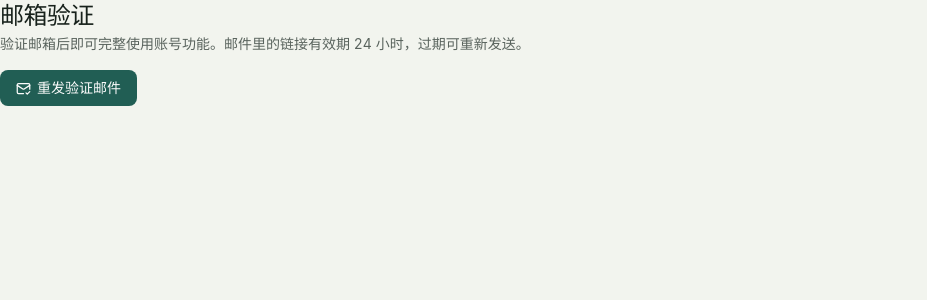
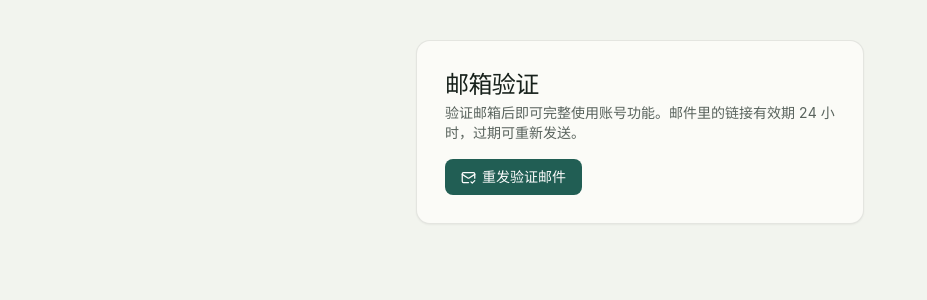
Before and after one commit to sakura-del/Multi-agent-collaborative-automation-task-assistant, a Vue app in the folder frontend/: page /verify-email in a window 1280 px wide. Shown: the top 300 px of the page, without its empty margins (0-927 px from the left). Built offline with nearby package versions, Linux system fonts and the light colour scheme.

Commit message:
fix(ui): center public account lifecycle cards

```diff
--- a/frontend/src/views/PasswordResetView.vue
+++ b/frontend/src/views/PasswordResetView.vue
@@ -71,7 +71,7 @@ async function handleConfirm() {
 </script>
 
 <template>
-  <section class="max-w-xl">
+  <section class="mx-auto mt-10 w-full max-w-md rounded-xl border border-border bg-card p-5 shadow-xs sm:p-7">
     <header class="mb-4">
       <h1 class="font-display text-2xl font-medium tracking-[-0.025em]">重置密码</h1>
       <p class="mt-0.5 text-sm text-muted-foreground">
--- a/frontend/src/views/VerifyEmailView.vue
+++ b/frontend/src/views/VerifyEmailView.vue
@@ -58,7 +58,7 @@ async function handleRequest() {
 </script>
 
 <template>
-  <section class="max-w-xl">
+  <section class="mx-auto mt-10 w-full max-w-md rounded-xl border border-border bg-card p-5 shadow-xs sm:p-7">
     <header class="mb-4">
       <h1 class="font-display text-2xl font-medium tracking-[-0.025em]">邮箱验证</h1>
       <p class="mt-0.5 text-sm text-muted-foreground">
```
